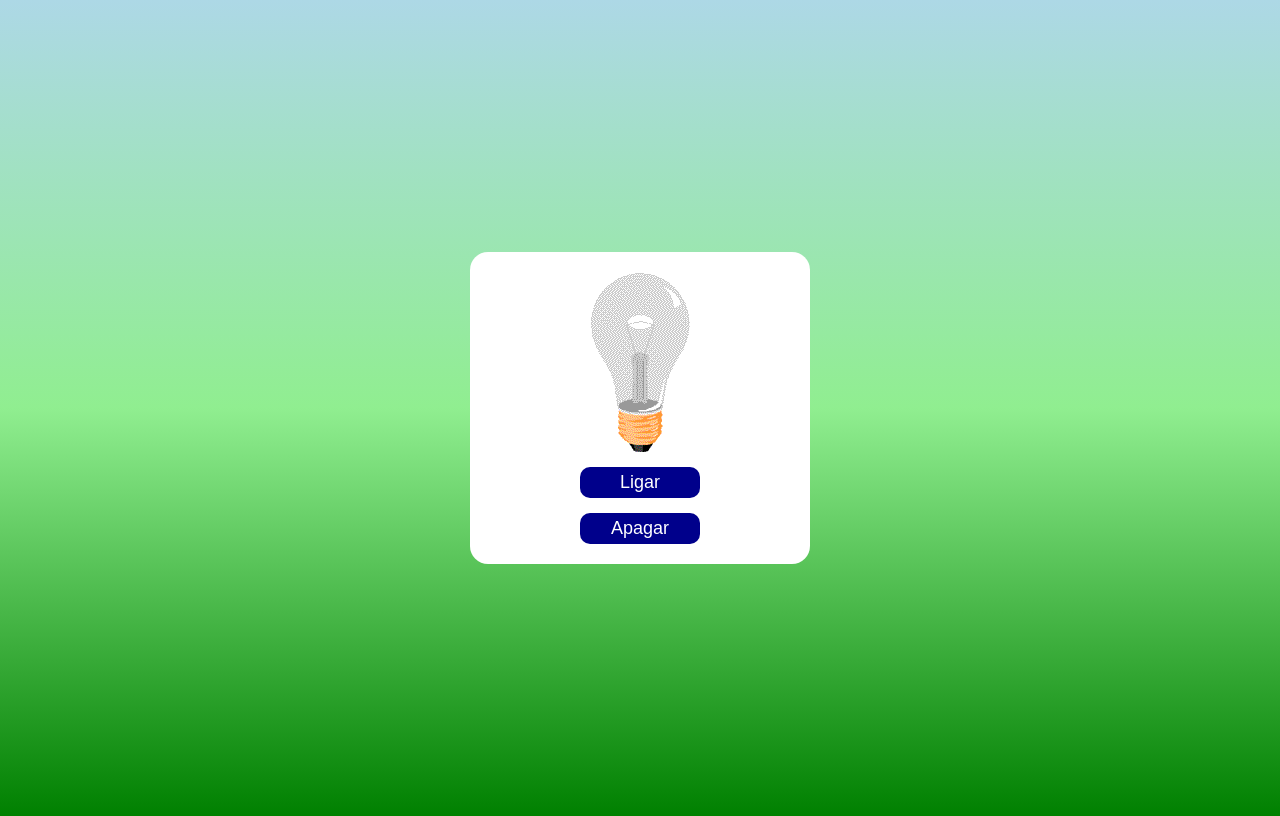
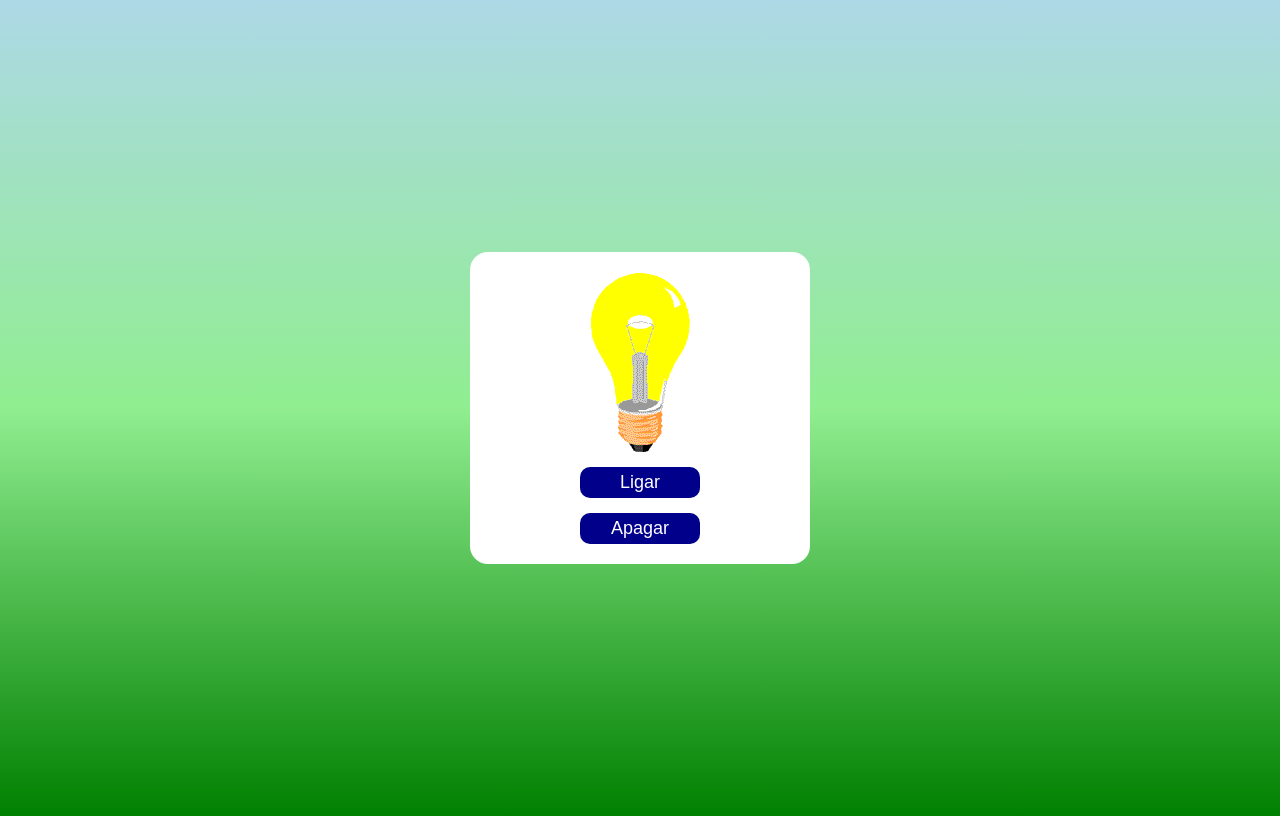
Before and after one commit to Israel-SoaresPorto/projeto-lampada, a plain HTML site: page index.html in a window 1280 px wide. Both pictures are taken after a click on the button "Ligar". Drawn offline with Linux system fonts and the light colour scheme.

Commit message:
add javascript

```diff
--- a/index.html
+++ b/index.html
@@ -14,5 +14,7 @@
             <button id="apagar">Apagar</button>
         </div>
     </div>
+
+    <script src="js/lampada.js"></script>
 </body>
 </html>
--- /dev/null
+++ b/js/lampada.js
@@ -0,0 +1,25 @@
+//DOM
+
+const lampada = document.querySelector('#lampada')
+const btLigar = document.querySelector('#ligar')
+const btApagar = document.querySelector('#apagar')
+
+//Evento
+
+btLigar.addEventListener('click', acender)
+btApagar.addEventListener('click', apagar)
+lampada.addEventListener('dblclick', quebrar)
+
+//Função
+
+function acender() {
+    lampada.src = "images/acesa.gif"
+}
+
+function apagar() {
+    lampada.src = "images/apagada.gif"
+}
+
+function quebrar() {
+    lampada.src = "images/quebrada.jpg"
+}
```
Also changed, not shown: css/style.css (line endings or trailing spaces).
